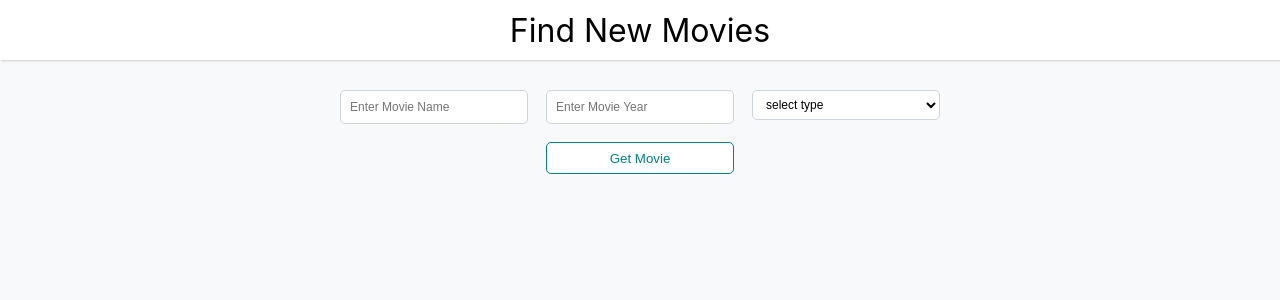
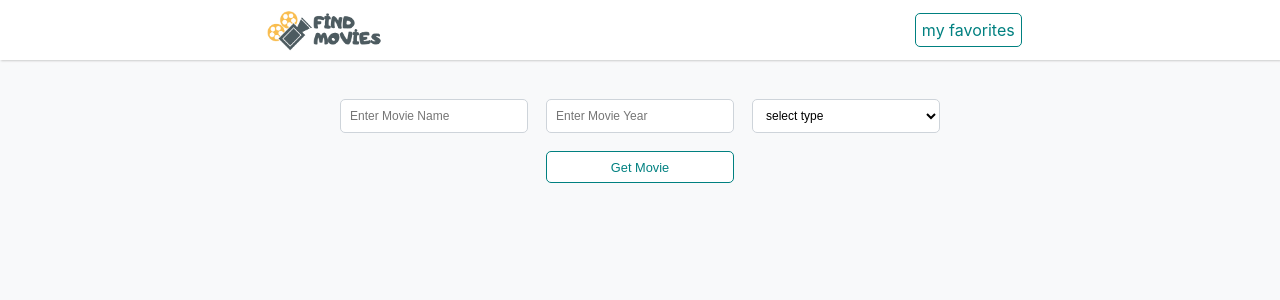
Before and after one commit to halilatilla/movie-search-app, a Next.js app: page / in a window 1280 px wide. Shown: the top 300 px of the page. Built offline with nearby package versions, Linux system fonts and the light colour scheme.

Commit message:
logo added

```diff
--- a/components/header/Header.js
+++ b/components/header/Header.js
@@ -1,10 +1,11 @@
-import React from "react";
-import "./header.scss";
+import React from 'react';
+import './header.scss';
 
 export default function Header() {
   return (
     <div className="header">
-      <span className="header-title">Find New Movies</span>
+      <img className="logo" src="/assets/v.png"></img>
+      <span className="header-title">my favorites</span>
     </div>
   );
 }
--- a/components/header/header.scss
+++ b/components/header/header.scss
@@ -1,13 +1,37 @@
 .header {
   text-align: center;
   height: 60px;
-  //border-bottom: 1px solid #ced4da;
   box-shadow: 1px 1px 2px #ccc;
   display: flex;
   align-items: center;
-  justify-content: center;
+  justify-content: space-around;
   background-color: white;
   &-title {
-    font-size: 2rem;
+    font-size: 1rem;
+    border: 1px solid #ced4da;
+    border-radius: 5px;
+    height: 32px;
+    padding: 0 6px;
+    color: teal;
+    border-color: teal;
+    cursor: pointer;
+    transition: all 0.3s ease;
+    overflow: hidden;
+    display: flex;
+    align-items: center;
+    justify-content: center;
+    &:focus {
+      outline: none;
+    }
+    &:active {
+      transform: scale(1.05);
+    }
+    &:hover {
+      box-shadow: 0 0.125rem 0.25rem rgba(0, 0, 0, 0.4);
+    }
   }
 }
+
+.logo {
+  width: 140px;
+}
--- a/components/search/Search.js
+++ b/components/search/Search.js
@@ -8,6 +8,7 @@ const Search = () => {
   const [year, setYear] = useState('');
   const [type, setType] = useState('');
   const [movie, setMovie] = useState('');
+  const [loading, setLoading] = useState(false);
   const [notFound, setNotFound] = useState(false);
   const [alert, setAlert] = useState(false);
   const [network, setNetwork] = useState(false);
@@ -15,7 +16,6 @@ const Search = () => {
   const onChangeHandle = (e, setState) => {
     setState(e.target.value);
   };
-  console.log(title);
 
   const getMovie = async () => {
     if (title === '') {
@@ -24,7 +24,7 @@ const Search = () => {
       setNetwork(false);
       return;
     }
-
+    setLoading(true);
     setMovie('');
     setNotFound(false);
     setAlert(false);
@@ -34,9 +34,11 @@ const Search = () => {
       .then((res) => {
         if (res.data.Response === 'False') {
           setNotFound(true);
+          setLoading(false);
           return;
         } else {
           setMovie(res.data);
+          setLoading(false);
         }
       })
       .catch((err) => {
@@ -57,11 +59,11 @@ const Search = () => {
           <option value="episode">episode</option>
         </select>
         <button className="button" onClick={getMovie}>
-          Get Movie
+          {loading ? <div className="lds-dual-ring"></div> : <span>Get Movie</span>}
         </button>
       </div>
-      {alert && <div className="error">Title is require !</div>}
-      {notFound && <div className="error">No such content was found</div>}
+      {alert && <div className="error">Movie name is require !</div>}
+      {notFound && <div className="error">No such content was found !</div>}
       {network && <div className="error">Check your internet connection</div>}
       {movie && <MovieCard movie={movie} />}
     </>
--- a/components/search/search.scss
+++ b/components/search/search.scss
@@ -4,6 +4,7 @@
   column-gap: 18px;
   max-width: 600px;
   margin: 30px auto;
+  padding: 9px;
 }
 input,
 select {
@@ -15,6 +16,9 @@ select {
   padding-right: 9px;
   background-color: white;
   overflow: hidden;
+}
+select {
+  height: 100%;
 }
 .button {
   grid-column: 2/3;
@@ -30,6 +34,11 @@ select {
   transition: all 0.3s ease;
   margin: 0 auto;
   margin-top: 18px;
+  overflow: hidden;
+  display: flex;
+  align-items: center;
+  justify-content: center;
+  font-size: 0.8rem;
   &:focus {
     outline: none;
   }
@@ -39,14 +48,39 @@ select {
   &:hover {
     box-shadow: 0 0.125rem 0.25rem rgba(0, 0, 0, 0.4);
   }
+
+  .lds-dual-ring {
+    display: inline-block;
+    width: 15px;
+    height: 20px;
+  }
+  .lds-dual-ring:after {
+    content: '';
+    display: block;
+    width: 15px;
+    height: 15px;
+    border-radius: 50%;
+    border: 3px solid teal;
+    border-color: teal transparent teal transparent;
+    animation: lds-dual-ring 1.2s linear infinite;
+  }
+  @keyframes lds-dual-ring {
+    0% {
+      transform: rotate(0deg);
+    }
+    100% {
+      transform: rotate(360deg);
+    }
+  }
 }
 
 .error {
   text-align: center;
   margin: 0 auto;
   background-color: tomato;
-  width: 200px;
+  width: max-content;
   padding: 9px;
   border-radius: 3px;
   color: azure;
+  font-size: 1rem;
 }
```
Also changed, not shown: public/assets/v.png (added).
